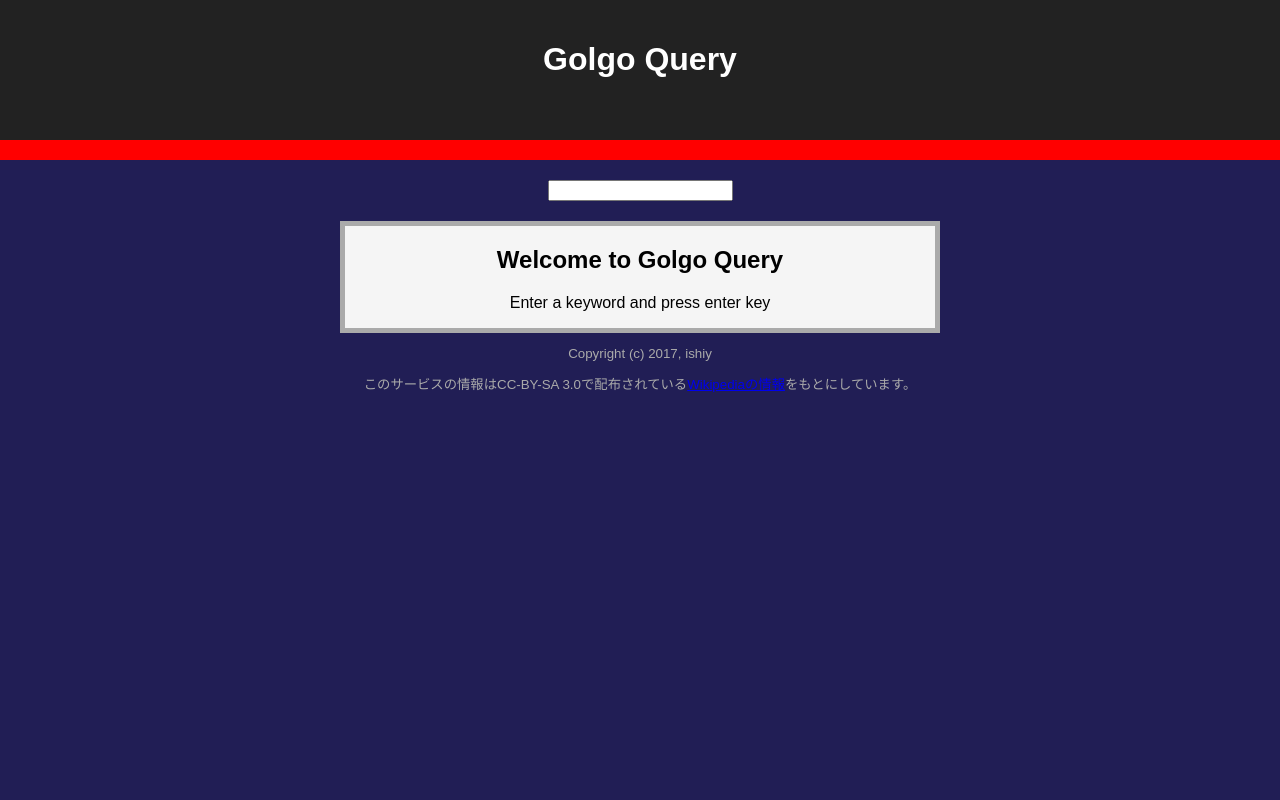
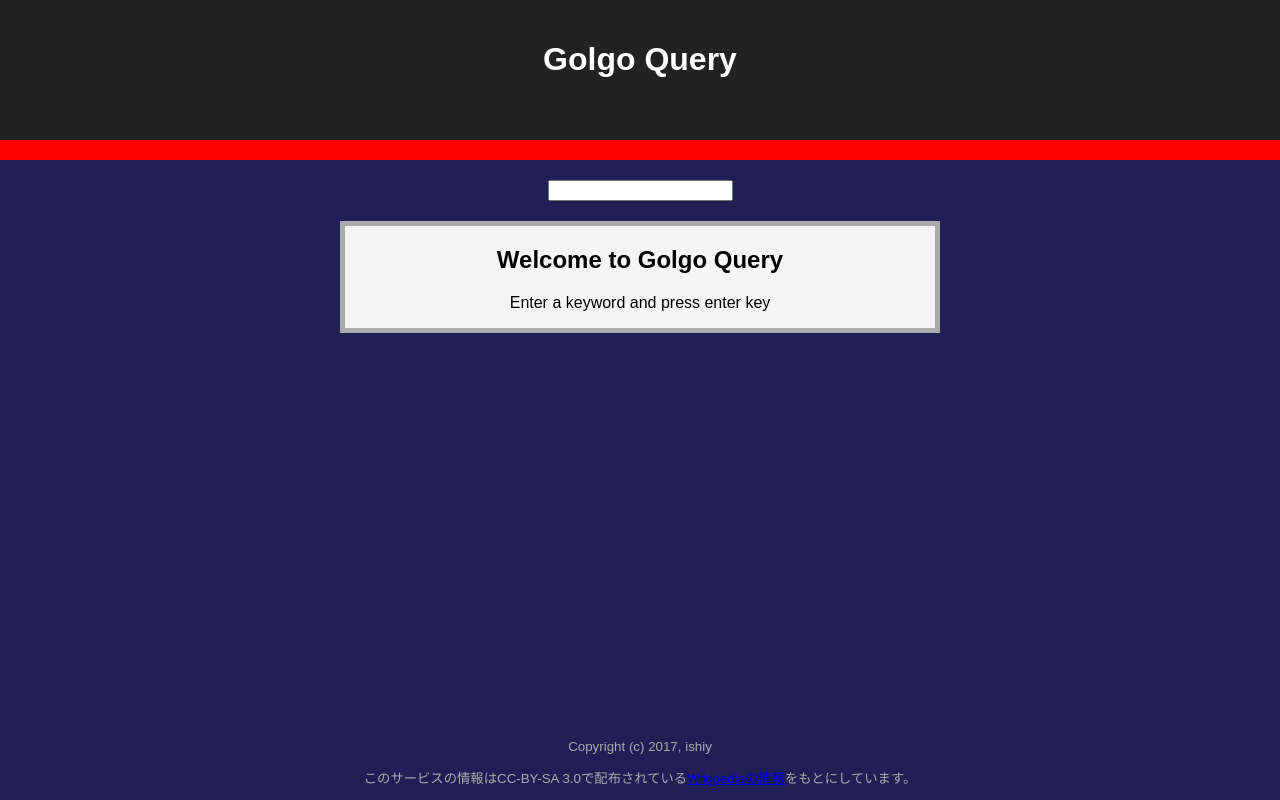
Before and after one commit to ishiy1993/golgo-query, a React (Create React App) app in the folder frontend/: page / in a window 1280 px wide. Built offline with nearby package versions, Linux system fonts and the light colour scheme.

Commit message:
Fix footer

```diff
--- a/frontend/src/App.css
+++ b/frontend/src/App.css
@@ -16,6 +16,10 @@
 
 .App-form {
   margin: 20px 0;
+}
+
+.App-main {
+  margin-bottom: 65px;
 }
 
 .App-content {
@@ -55,4 +59,6 @@
   width: 100%;
   color: #aaa;
   font-size: smaller;
+  position: absolute;
+  bottom: 0;
 }
--- a/frontend/src/index.css
+++ b/frontend/src/index.css
@@ -1,6 +1,13 @@
+html {
+  min-width: 100%;
+}
+
 body {
   margin: 0;
   padding: 0;
   font-family: sans-serif;
   background: #211E55;
+  position: absolute;
+  min-height: 100%;
+  width: 100%;
 }
```
